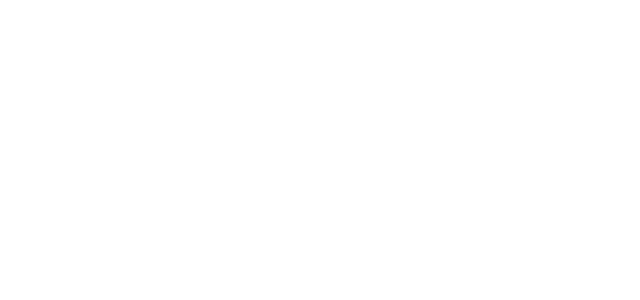
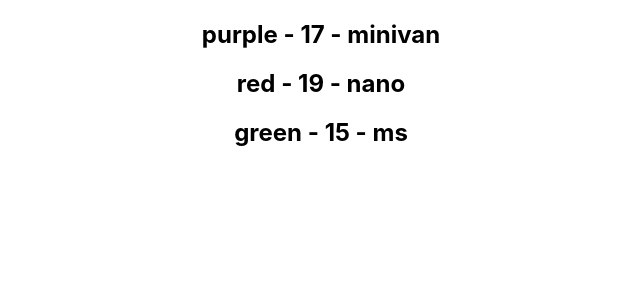
Before and after one commit to PiyushJiwane/ReactJS, a React (Create React App) app in the folder hello-world/: page / in a window 1280 px wide. Shown: the top 300 px of the page, without its empty margins (319-959 px from the left). Built offline with nearby package versions, Linux system fonts and the light colour scheme.

Commit message:
in this code we have understand the List Rendering in an Array and array of an object

```diff
--- a/hello-world/src/App.js
+++ b/hello-world/src/App.js
@@ -6,15 +6,22 @@
 import Counter from "./Components/Counter";
 import ParentComponent from './Components/ParentComponent';
 import RenderingEx from './Components/RenderingEx';
+import NameList from './Components/NameList';
 
 function App() {
+  //List rendering in ReactJS
+  return(
+    <div className="App">
+      <NameList/>
+    </div>
+  )
+
   //conditional rendering
-  return (
-    <div className="App">
-      <RenderingEx/>
-    </div>
-  );
-
+  // return (
+  //   <div className="App">
+  //     <RenderingEx/>
+  //   </div>
+  // );
 
 
   //methods as a props in ReactJS
--- /dev/null
+++ b/hello-world/src/Components/CarDetails.js
@@ -0,0 +1,11 @@
+import React from 'react'
+
+function CarDetails({name}) {
+    return (
+        <div>
+            <h2>{name.color} - {name.capacity} - {name.type}</h2>
+        </div>
+    )
+}
+
+export default CarDetails
--- /dev/null
+++ b/hello-world/src/Components/NameList.js
@@ -0,0 +1,53 @@
+// import React from "react";
+
+// function NameList() {
+//   const nameList = ["Piyush", "Gaurav", "Anil"];
+//   const newNameList = nameList.map((name) => <h2>{name}</h2>);
+//   return (
+//     // <div>
+//     //   {nameList.map((name) => (
+//     //     <h3>{name}</h3>
+//     //   ))}
+//     // </div>
+
+//     <div>{newNameList}</div>
+//   );
+// }
+
+// export default NameList;
+
+import React from 'react'
+import CarDetails from './CarDetails';
+
+function NameList() {
+    const arrayObj=[
+        {
+            "color": "purple",
+            "type": "minivan",
+            "registration": new Date('2012-02-03'),
+            "capacity": 17
+          },
+          {
+            "color": "red",
+            "type": "nano",
+            "registration": new Date('2012-02-04'),
+            "capacity": 19
+          },
+          {
+            "color": "green",
+            "type": "ms",
+            "registration": new Date('2012-02-05'),
+            "capacity": 15
+          }
+    ];
+
+    var ob=arrayObj.map(name=>(
+        <CarDetails name={name}/>
+    ))
+
+    return(
+        <div>{ob}</div>
+    )
+}
+
+export default NameList
```
